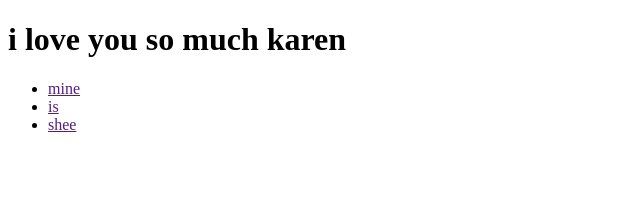
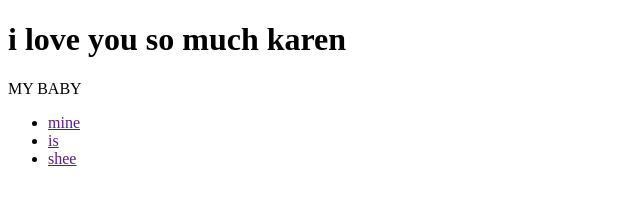
Before and after one commit to Deejulu/David-reps-, a plain HTML site: page index.html in a window 1280 px wide. Shown: the whole page, without its empty margins (0-640 px from the left). Drawn offline with Linux system fonts and the light colour scheme.

Commit message:
Update index.html
upo

```diff
--- a/index.html
+++ b/index.html
@@ -11,6 +11,7 @@
 
 
     <h1>i love you so much karen</h1>
+    <p>MY BABY</p>
 
 
     <nav>
```
